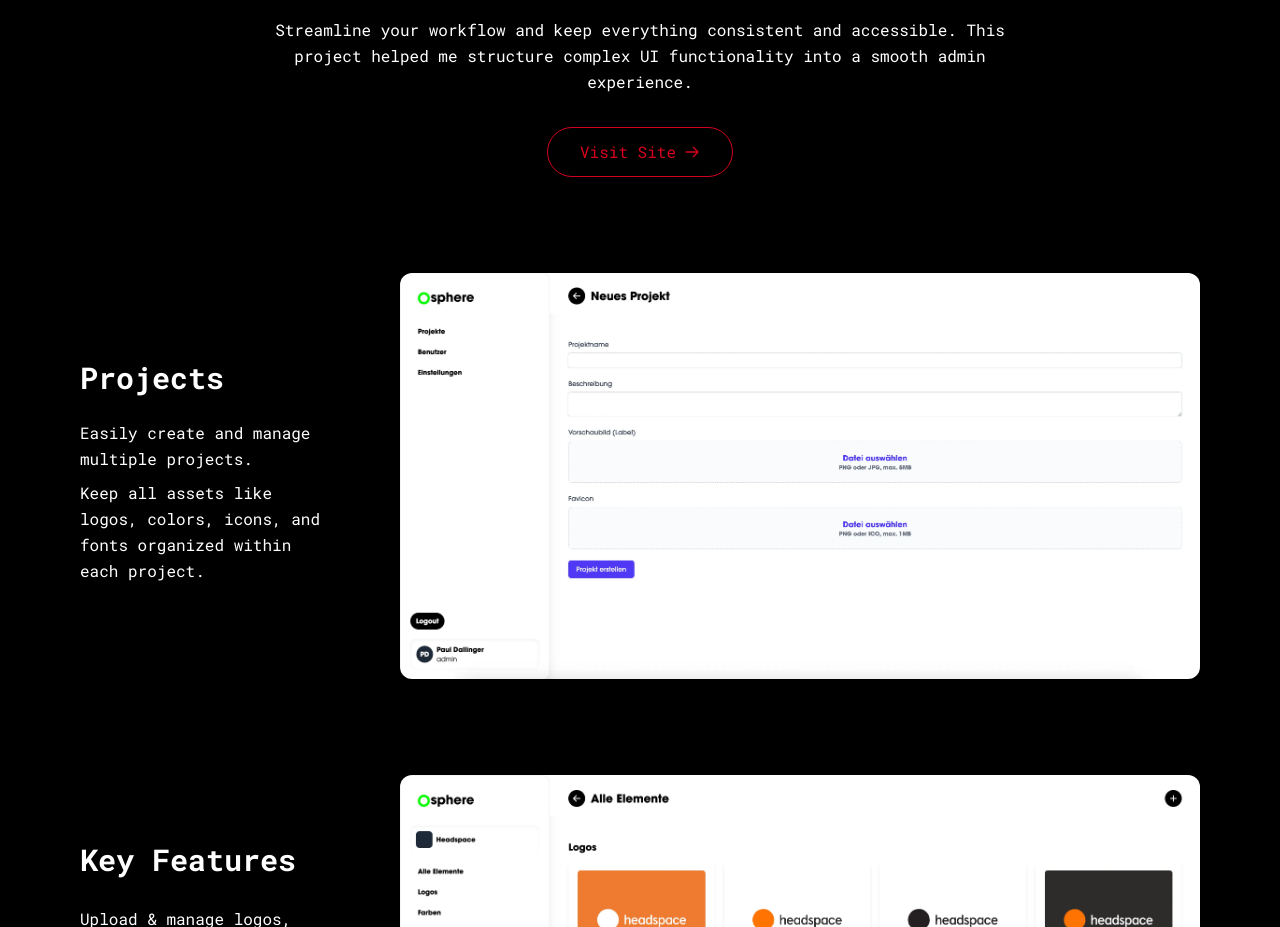
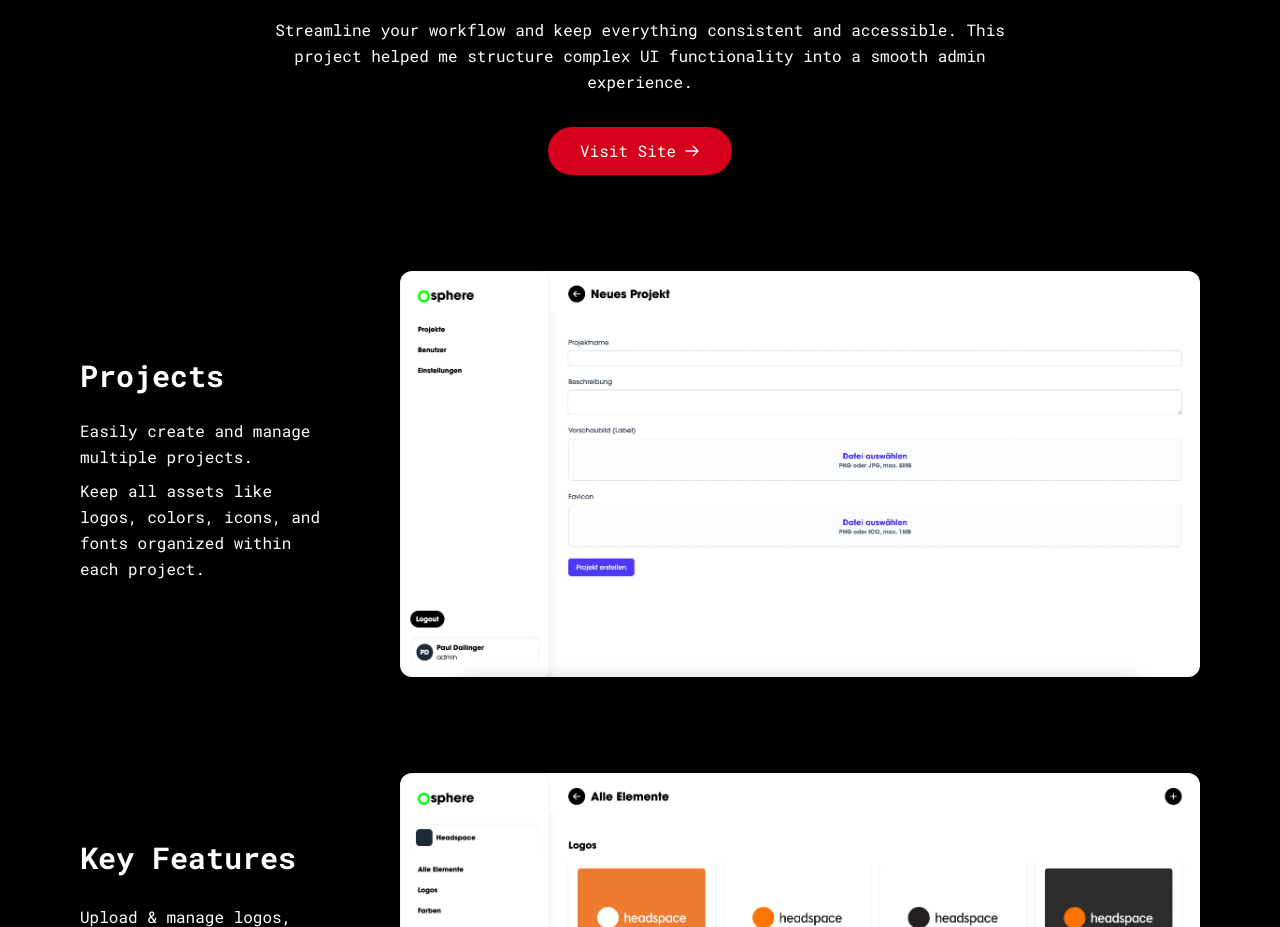
Before and after one commit to siwonber/bermadinger-dev, a React (Vite) app: page /projects/mmp2-sphere in a window 1280 px wide. Shown: the part 967-1894 px from the top of the page. Built offline with nearby package versions, Linux system fonts and the light colour scheme.

Commit message:
updated buttons on pages

```diff
--- a/src/pages/Mmp1Dj.jsx
+++ b/src/pages/Mmp1Dj.jsx
@@ -56,7 +56,7 @@ const Mmp1Dj = () => {
             href="https://users.multimediatechnology.at/~fhs50842/mmp1/"
             target="_blank"
             rel="noopener noreferrer"
-            className="inline-flex items-center gap-2 border border-primaryColor text-primaryColor px-8 py-3 rounded-full bg-black text-base hover:bg-primaryColor hover:text-white transition-all duration-300 ease-in-out"
+            className="inline-flex items-center gap-2 bg-primaryColor text-white px-8 py-3 rounded-full bg-black text-base hover:bg-primary-dark transition-all duration-300 ease-in-out"
           >
             Visit Site
             <svg
--- a/src/pages/Mmp2Sphere.jsx
+++ b/src/pages/Mmp2Sphere.jsx
@@ -54,7 +54,7 @@ const Mmp2Sphere = () => {
             href="https://team-trasla.projects.multimediatechnology.at/"
             target="_blank"
             rel="noopener noreferrer"
-            className="inline-flex items-center gap-2 border border-primaryColor text-primaryColor px-8 py-3 rounded-full text-base bg-black hover:bg-primaryColor hover:text-white transition-all duration-300 ease-in-out"
+            className="inline-flex items-center gap-2 bg-primaryColor text-white px-8 py-3 rounded-full text-base bg-black hover:bg-primary-dark hover: transition-all duration-300 ease-in-out"
           >
             Visit Site
             <svg xmlns="http://www.w3.org/2000/svg" className="h-4 w-4" fill="none" viewBox="0 0 24 24" stroke="currentColor">
```
